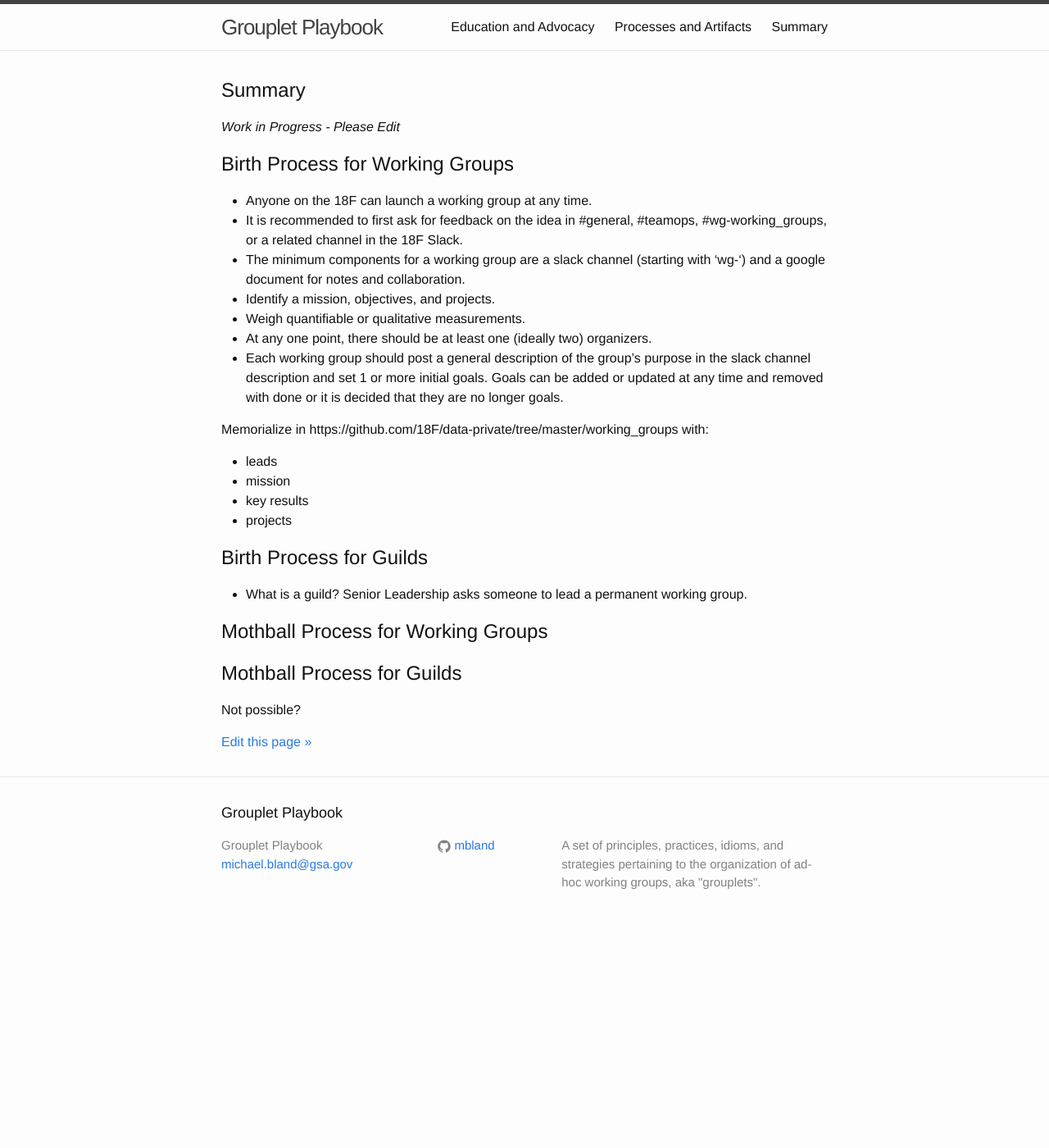
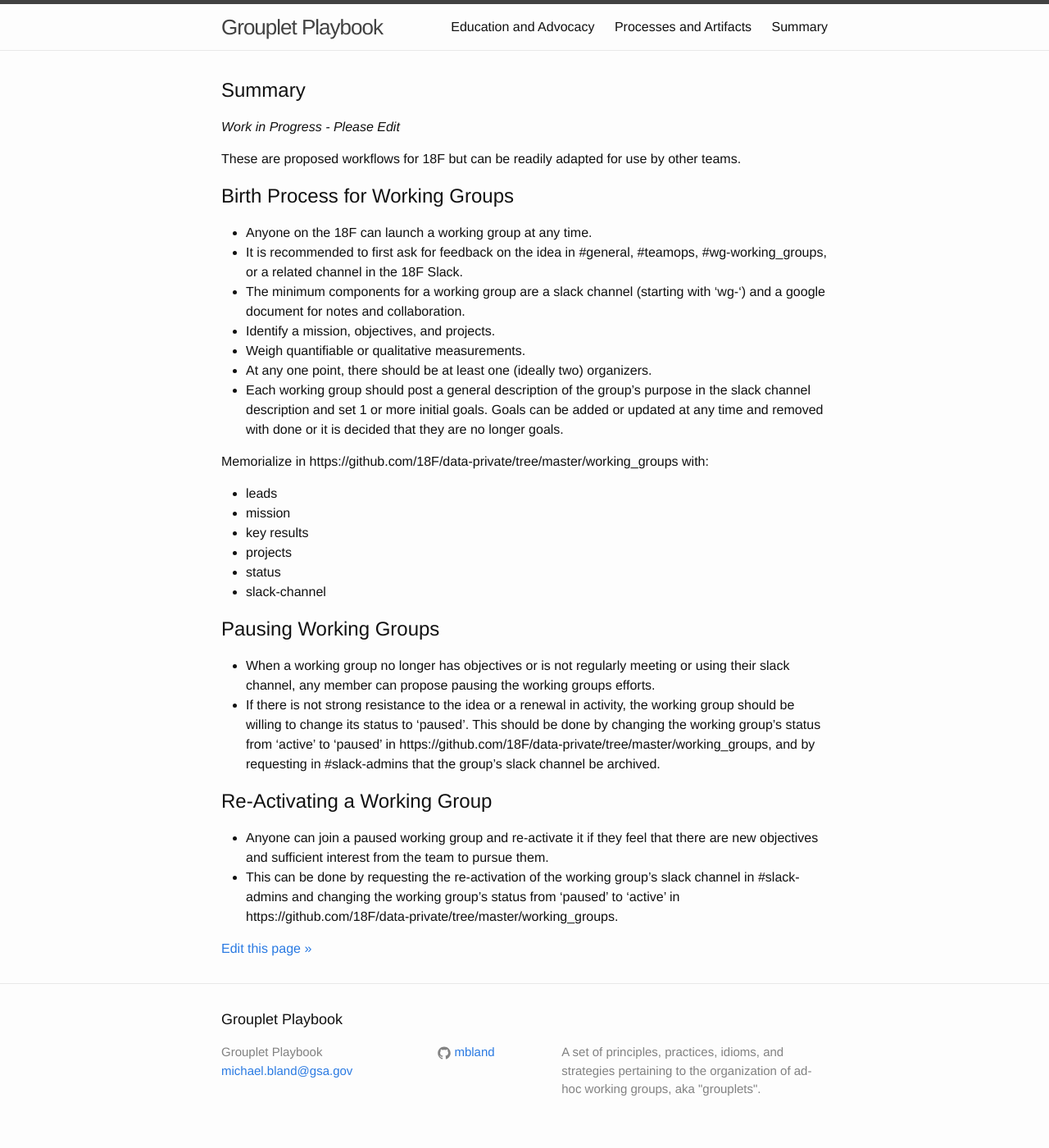
Before and after one commit to 18F/grouplet-playbook, a Jekyll site: the page built from pages/tldr.md, in a window 1280 px wide. Shown: the whole page at 82% size. Built offline with Jekyll 4.4.1, drawn with Linux system fonts in a browser that asks for light colours; Markdown is read by kramdown in place of the engine named in the settings; before the commit the page ends 1148 px from its top, so only the background shows below that.

Commit message:
adding WG-material and removing guilds for now

```diff
--- a/pages/tldr.md
+++ b/pages/tldr.md
@@ -6,7 +6,7 @@
 
 _Work in Progress - Please Edit_
 
-
+These are proposed workflows for 18F but can be readily adapted for use by other teams.
 
 ## Birth Process for Working Groups
 * Anyone on the 18F can launch a working group at any time.
@@ -22,14 +22,13 @@
 * mission
 * key results
 * projects
+* status
+* slack-channel
 
-## Birth Process for Guilds
-* What is a guild?  Senior Leadership asks someone to lead a permanent working group.
+## Pausing Working Groups
+* When a working group no longer has objectives or is not regularly meeting or using their slack channel, any member can propose pausing the working groups efforts.
+* If there is not strong resistance to the idea or a renewal in activity, the working group should be willing to change its status to 'paused'.  This should be done by changing the working group's status from 'active' to 'paused' in https://github.com/18F/data-private/tree/master/working_groups, and by requesting in #slack-admins that the group's slack channel be archived.
 
-
-## Mothball Process for Working Groups
-
-
-## Mothball Process for Guilds
-
-Not possible?
+## Re-Activating a Working Group
+* Anyone can join a paused working group and re-activate it if they feel that there are new objectives and sufficient interest from the team to pursue them.
+* This can be done by requesting the re-activation of the working group's slack channel in #slack-admins and changing the working group's status from 'paused' to 'active' in https://github.com/18F/data-private/tree/master/working_groups.
```
